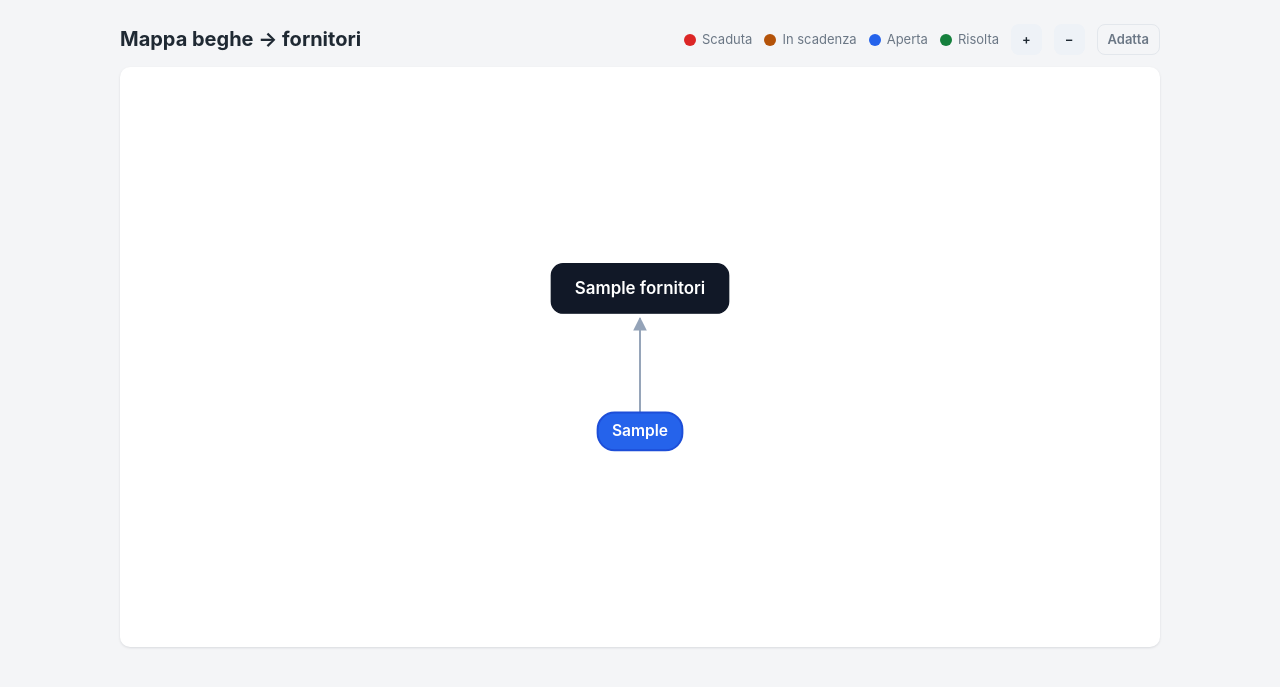
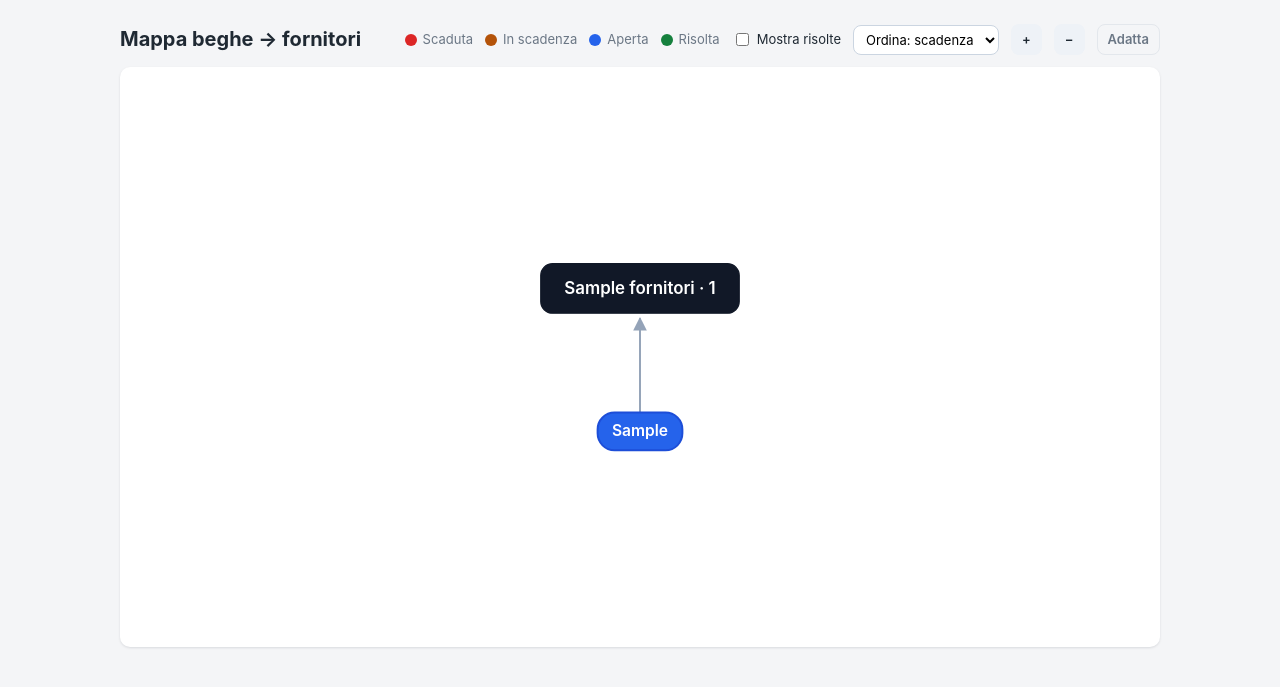
Before and after one commit to LZando/beghe-tracker, a Flask app: page /mappa in a window 1280 px wide. Shown: the part 50-737 px from the top of the page. Run offline with Flask 3, Linux system fonts and the light colour scheme; tables that the repository leaves empty hold one stand-in row (values such as "Sample post").

Commit message:
Mappa: nascondi risolte di default (toggle), ordinamento beghe e conteggio sul fornitore

```diff
--- a/static/mappa.js
+++ b/static/mappa.js
@@ -110,8 +110,8 @@
         // nodi fornitore
         grafo.forEach((f) => {
             const g = el("g", { transform: `translate(${f.x},${f.y})`, class: "node fornitore" });
-            const { rect, text } = creaNodo(g, tronca(f.nome, 26));
-            agganciaHandlers(g, `<b>${f.nome}</b><br>${f.beghe.length} beghe`, f.url);
+            const { rect, text } = creaNodo(g, tronca(f.nome, 24) + "  ·  " + f.beghe.length);
+            agganciaHandlers(g, `<b>${f.nome}</b><br>${f.beghe.length} beghe mostrate`, f.url);
             nodes.appendChild(g);
             fItems.push({ f, rect, text });
         });
@@ -207,13 +207,47 @@
         apply();
     }
 
+    // ----- Vista: filtro risolte + ordinamento + conteggio ----- //
+    const RANK_PRIORITA = { Alta: 0, Media: 1, Bassa: 2 };
+
+    function ordinaBeghe(beghe, criterio) {
+        const out = beghe.slice();
+        out.sort((a, b) => {
+            if (criterio === "priorita") {
+                return (RANK_PRIORITA[a.priorita] ?? 9) - (RANK_PRIORITA[b.priorita] ?? 9);
+            }
+            if (criterio === "titolo") {
+                return a.titolo.localeCompare(b.titolo, "it");
+            }
+            // scadenza (default): per data crescente, senza data in fondo
+            if (!a.consegna && !b.consegna) return 0;
+            if (!a.consegna) return 1;
+            if (!b.consegna) return -1;
+            return a.consegna < b.consegna ? -1 : a.consegna > b.consegna ? 1 : 0;
+        });
+        return out;
+    }
+
+    function vista() {
+        const mostraRisolte = document.getElementById("toggle-risolte").checked;
+        const criterio = document.getElementById("ordina").value;
+        return GRAFO.map((f) => {
+            const beghe = f.beghe.filter((b) => mostraRisolte || b.stato !== "Risolta");
+            return Object.assign({}, f, { beghe: ordinaBeghe(beghe, criterio) });
+        });
+    }
+
+    function render() { build(vista()); }
+
     // ----- Avvio ----- //
     function start() {
         if (!GRAFO.length) {
             document.getElementById("map-empty").hidden = false;
             return;
         }
-        build(GRAFO);
+        document.getElementById("toggle-risolte").addEventListener("change", render);
+        document.getElementById("ordina").addEventListener("change", render);
+        render();
     }
 
     window.MAP = {
--- a/static/style.css
+++ b/static/style.css
@@ -152,6 +152,9 @@ tr.in-scadenza td:first-child { box-shadow: inset 3px 0 0 var(--amber); }
 .map-controls { display: flex; align-items: center; gap: 12px; flex-wrap: wrap; }
 .legend { display: inline-flex; align-items: center; gap: 6px; font-size: 13px; color: var(--muted); }
 .legend .dot { width: 12px; height: 12px; border-radius: 50%; display: inline-block; }
+.map-toggle { display: inline-flex; align-items: center; gap: 5px; font-size: 13px; color: var(--ink); cursor: pointer; }
+.map-toggle input { cursor: pointer; }
+.map-select { padding: 5px 8px; border: 1px solid #cbd5e1; border-radius: 8px; font: inherit; font-size: 13px; background: #fff; }
 .dot.scaduta { background: var(--red); }
 .dot.in-scadenza { background: var(--amber); }
 .dot.aperta { background: var(--brand); }
--- a/templates/mappa.html
+++ b/templates/mappa.html
@@ -9,6 +9,12 @@
         <span class="legend"><i class="dot in-scadenza"></i>In scadenza</span>
         <span class="legend"><i class="dot aperta"></i>Aperta</span>
         <span class="legend"><i class="dot risolta"></i>Risolta</span>
+        <label class="map-toggle"><input type="checkbox" id="toggle-risolte"> Mostra risolte</label>
+        <select id="ordina" class="map-select" title="Ordina le beghe nella colonna">
+            <option value="scadenza">Ordina: scadenza</option>
+            <option value="priorita">Ordina: priorità</option>
+            <option value="titolo">Ordina: titolo</option>
+        </select>
         <button class="btn small" type="button" onclick="MAP.zoom(1.2)">+</button>
         <button class="btn small" type="button" onclick="MAP.zoom(0.83)">−</button>
         <button class="btn small ghost" type="button" onclick="MAP.fit()">Adatta</button>
```
